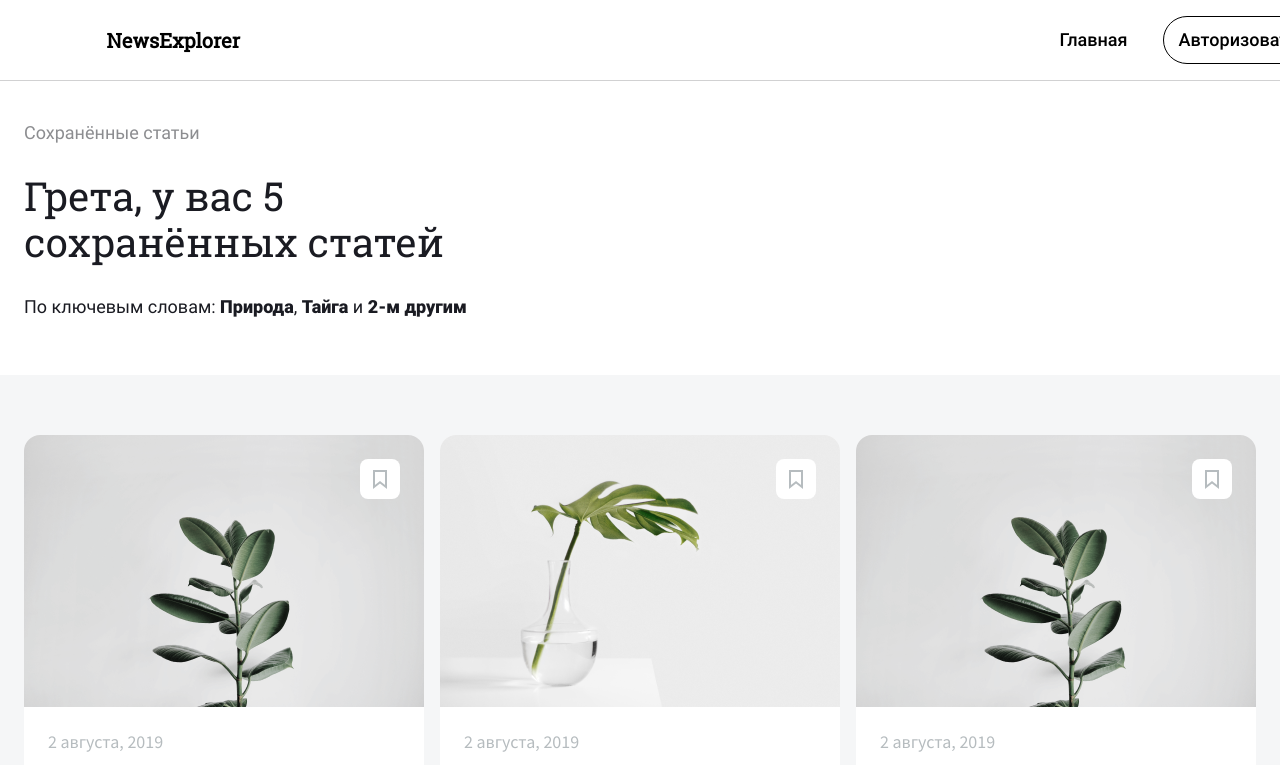
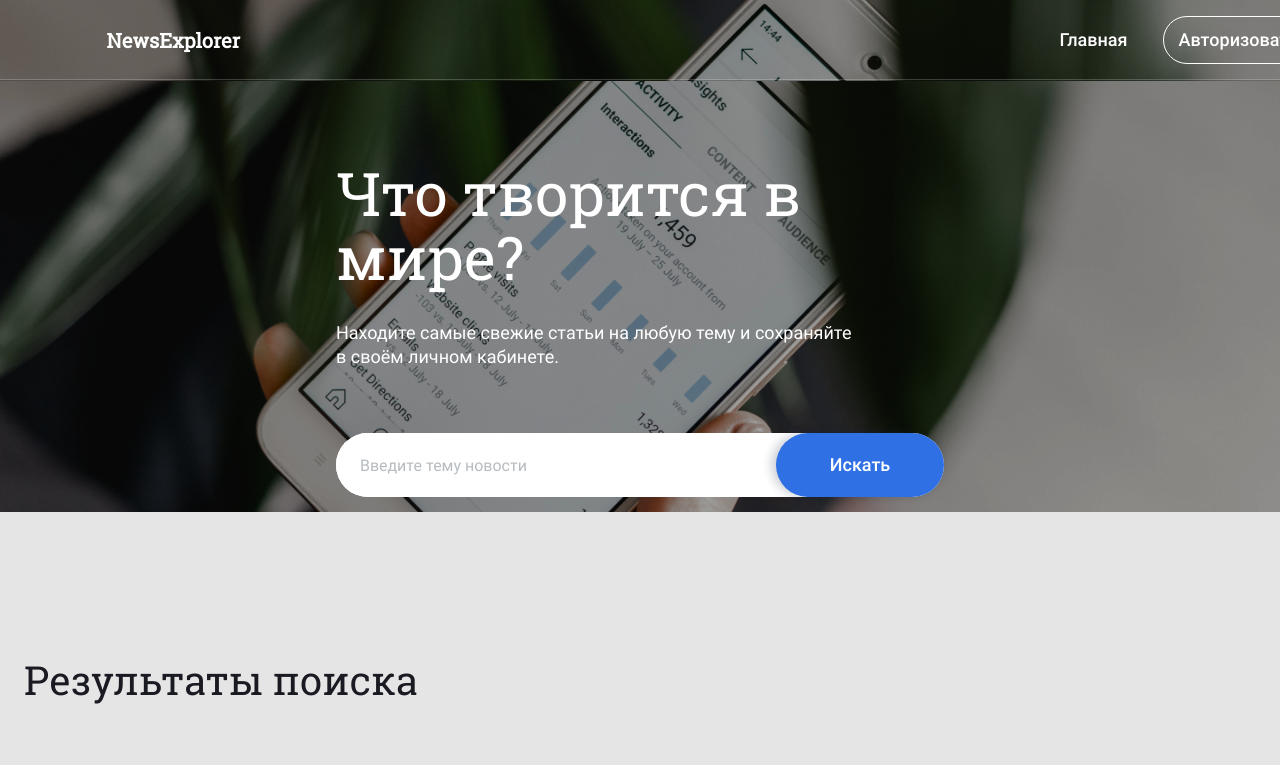
Before and after one commit to Vladimir-art/news-explorer-frontend, a React (Create React App) app: page / in a window 1280 px wide. Shown: the top 765 px of the page. Built offline with nearby package versions, Linux system fonts and the light colour scheme.

Commit message:
Update background Header

```diff
--- /dev/null
+++ b/src/blocks/header/_theme-dark/header_theme-dark.css
@@ -0,0 +1,4 @@
+.header_theme-dark {
+  background-image: none;
+  background-color: #FFF;
+}
--- a/src/blocks/header/header.css
+++ b/src/blocks/header/header.css
@@ -3,6 +3,7 @@
 @import url(./__button/header__button.css);
 @import url(./__text/header__text.css);
 @import url(./__text/_theme-dark/header__text_theme-dark.css);
+@import url(./_theme-dark/header_theme-dark.css);
 
 .header {
   width: 1440px;
@@ -10,4 +11,10 @@
   margin: 0 auto;
   box-shadow: inset 0px -1px 0px rgba(255, 255, 255, 0.2);
   border-bottom: 1px solid rgba(26, 27, 34, 0.2);
+
+  background-image: url('../../images/main_theme.png');
+  background-repeat: no-repeat;
+  background-size: cover;
+  background-position: center;
+  background-position: 0 0;
 }
--- a/src/blocks/saved-articles/saved-articles.css
+++ b/src/blocks/saved-articles/saved-articles.css
@@ -11,7 +11,3 @@
   margin: 0;
   padding: 0;
 }
-
-.saved-articles, .header {
-  background: #FFF;
-}
--- a/src/blocks/searchform/searchform.css
+++ b/src/blocks/searchform/searchform.css
@@ -9,12 +9,10 @@
   width: 100%;
   margin: 0 auto;
   color: #FFF;
-}
 
-.searchform, .header {
   background-image: url('../../images/main_theme.png');
   background-repeat: no-repeat;
   background-size: cover;
   background-position: center;
-  background-attachment: fixed;
+  background-position: 0 -81px;
 }
--- a/src/components/App/App.js
+++ b/src/components/App/App.js
@@ -1,7 +1,7 @@
 import React from 'react';
 import Header from '../Header/Header';
-// import Main from '../Main/Main';
-import SavedNews from '../SavedNews/SavedNews';
+import Main from '../Main/Main';
+// import SavedNews from '../SavedNews/SavedNews';
 // import Register from '../Register/Register';
 import Footer from '../Footer/Footer';
 // import Login from '../Login/Login';
@@ -12,8 +12,8 @@ function App() {
       <Header />
       {/* <Register /> */}
       {/* <Login /> */}
-      {/* <Main /> */}
-      <SavedNews />
+      <Main />
+      {/* <SavedNews /> */}
       <Footer />
     </div>
   );
--- a/src/components/Header/Header.js
+++ b/src/components/Header/Header.js
@@ -6,7 +6,7 @@ function Header() {
     <header className="header">
       <div className="header__info">
         <div className="header__mobile">
-          <h3 className="header__text header__text_theme-dark">NewsExplorer</h3>
+          <h3 className="header__text">NewsExplorer</h3>
           <button className="header__button"></button>
         </div>
         <Navigation />
@@ -16,3 +16,5 @@ function Header() {
 }
 
 export default Header;
+
+// если необходимо изменить фон header и цвет текста, то добавь модификатор class_theme-dark
--- a/src/components/Navigation/Navigation.js
+++ b/src/components/Navigation/Navigation.js
@@ -5,17 +5,17 @@ import logOut from '../../images/logout.svg';
 function Navigation() {
   return (
     <ul className="navigation">
-      <li className="navigation__links navigation__links_hover navigation__links_hover_theme-dark">
-        <Link className="navigation__link navigation__link_theme-dark">Главная</Link>
+      <li className="navigation__links navigation__links_hover ">
+        <Link className="navigation__link ">Главная</Link>
       </li>
-      <li className="navigation__links navigation__links_hover navigation__links_hover_theme-dark">
+      <li className="navigation__links navigation__links_hover ">
         <Link className="navigation__link navigation__link_theme-dark">Сохранённые статьи</Link>
       </li>
-      <li className="navigation__links navigation__links_loggedout navigation__links_theme-dark">
-        <Link className="navigation__link navigation__link_theme-dark">Авторизоваться</Link>
+      <li className="navigation__links navigation__links_loggedout ">
+        <Link className="navigation__link ">Авторизоваться</Link>
       </li>
-      <li className="navigation__links navigation__links_loggedin navigation__links_theme-dark">
-        <Link className="navigation__link navigation__link_theme-dark">Имя</Link>
+      <li className="navigation__links navigation__links_loggedin ">
+        <Link className="navigation__link ">Имя</Link>
         <img className="navigation__image" alt="Иконка-выйти" src={logOut} />
       </li>
     </ul>
@@ -23,3 +23,6 @@ function Navigation() {
 }
 
 export default Navigation;
+
+// если необходимо изменить цвет ссылок и их выделение, цвет текста, крч (все теги кроме картинки)
+// добавь модификатор class_theme-dark
```
